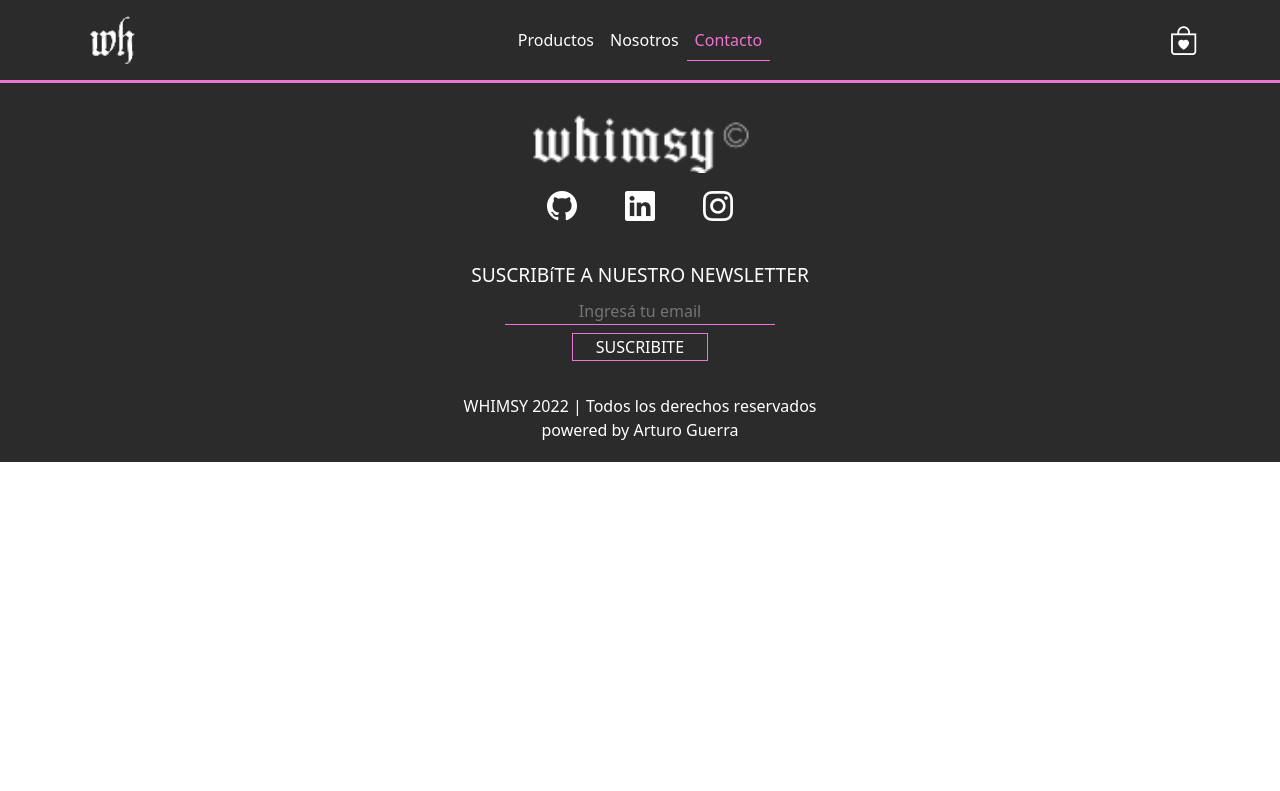
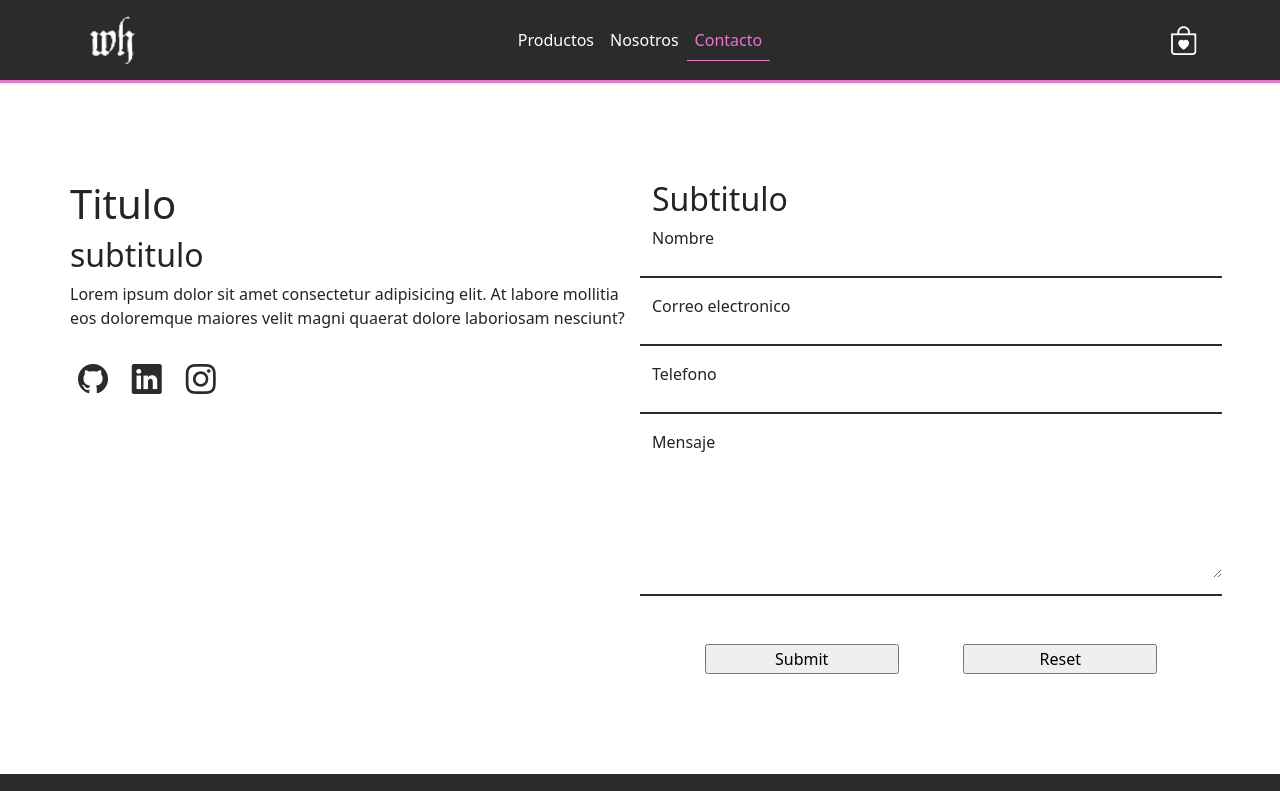
Before and after one commit to arturoguerrab/PFGuerra, a plain HTML site: page pages/contact.html in a window 1280 px wide. Shown: the top 791 px of the page. Drawn offline with nearby package versions, Linux system fonts and the light colour scheme.

Commit message:
Se finalizaron todos las vistas del sitio, solo a falta de retoques

```diff
--- a/css/styles.css
+++ b/css/styles.css
@@ -213,3 +213,77 @@
     background-color: rgb(236, 117, 207);
     text-align: center;
 }
+
+/* ----Seccion Contacto/contact---- */
+
+/* .contacto__fluid{
+    background-image: url(../assets/img/hero_img.jpg);
+    background-size: cover;
+} */
+
+.contacto__container{
+    padding: 100px 0px 100px 0px;
+}
+
+.contact__icons{
+    font-size: 30px;
+    padding-top: 10px;
+}
+
+.contact__icons i{
+    color: #2b2b2b;
+}
+
+.contact__icons i:hover{
+    color: rgb(236, 117, 207) ;
+}
+
+.form__estilos{
+    border-bottom: 2px solid #2b2b2b;
+}
+
+.form__estilos input{
+    border: none;
+    background: transparent;
+}
+
+.form__estilos textarea{
+    border: none;
+    background: transparent;
+}
+
+.form__estilos input:focus{
+    outline: none;
+
+}
+
+.form__estilos textarea:focus{
+    outline: none;
+}
+
+/* ----Seccion nosotros/about---- */
+
+.about__img{
+    width: 400px;
+    height: 500px;
+}
+
+.about__bg{
+    background-image: url(../assets/img/hero_img.jpg);
+    background-repeat: no-repeat;
+    background-attachment: fixed;
+}
+
+.abouta__fluid{
+    background-color: white;
+
+}
+
+.aboutb__fluid{
+    height: 400px;
+}
+
+.about__two{
+    background-color: #2b2b2bc2;
+    color: white;
+}
--- a/pages/contact.html
+++ b/pages/contact.html
@@ -32,6 +32,47 @@
     </header>
 
     <main>
+        <section class="container-fluid contacto__fluid">
+            <div class="container contacto__container">
+                <div class="row">
+                    <div class="col-lg-6">
+                        <h1>Titulo</h1>
+                        <h2>subtitulo</h2>
+                        <p>Lorem ipsum dolor sit amet consectetur adipisicing elit. At labore mollitia eos doloremque maiores velit magni quaerat dolore laboriosam nesciunt?</p>
+                        <div class="contact__icons ">
+                            <a href="https://github.com/arturoguerrab" target="_blank" class="p-2"><i class="bi bi-github"></i></a>
+                            <a href="https://www.linkedin.com/in/arturoguerrab" target="_blank" class="p-2"><i class="bi bi-linkedin"></i></a>
+                            <a href="https://www.instagram.com/arturoguerrab" target="_blank" class="p-2"><i class="bi bi-instagram"></i></a>
+                        </div>
+                    </div>
+                    <div class="col-lg-6 pt-5 pt-lg-0">
+                        <h2>Subtitulo</h2>
+                        <form action="">
+                            <div class="row form__estilos">
+                                <label for="nombre" class="col-4">Nombre</label>
+                                <input type="text" id="nombre" class="col-12" required>
+                            </div>
+                            <div class="row form__estilos pt-3">
+                                <label for="email" class="col-4">Correo electronico</label>
+                                <input type="email" id="email" class="col-12" required>
+                            </div>
+                            <div class="row form__estilos pt-3">
+                                <label for="telefono" class="col-4">Telefono</label>
+                                <input type="tel" id="telefono" class="col-12" required>
+                            </div>
+                            <div class="row pb-3 form__estilos pt-3">
+                                <label for="mensaje" class="col-4">Mensaje</label>
+                                <textarea name="" id="mensaje" cols="30" rows="5" class="col-12"></textarea>
+                            </div>
+                            <div class="row pt-5 justify-content-evenly">
+                                <input type="submit" id="submit" class="col-4">
+                                <input type="reset" id="reset" class="col-4">
+                            </div>
+                        </form>
+                    </div>
+                </div>
+            </div>
+        </section>
 
     </main>
 
@@ -39,11 +80,6 @@
         <div class="container-fluid footer__container">
             <div class="container d-flex flex-column align-items-center">
                 <img class="footer__img" src="../assets/img/logofooter.png" alt="logo whimsy">
-                <div class="footer__icons d-flex justify-content-center gap-5">
-                    <a href="https://github.com/arturoguerrab" target="_blank"><i class="bi bi-github"></i></a>
-                    <a href="https://www.linkedin.com/in/arturoguerrab" target="_blank"><i class="bi bi-linkedin"></i></a>
-                    <a href="https://www.instagram.com/arturoguerrab" target="_blank"><i class="bi bi-instagram"></i></a>
-                </div>
                 <hr/>
                 <form class="footer__form d-flex flex-column align-items-center gap-2" action="">
                     <label for="suscribite">SUSCRIBíTE A NUESTRO NEWSLETTER</label>
```
Also changed, not shown: pages/about.html (+38 -1 lines), pages/datasheet.html (+1 -1 lines), assets/img/hero1.jpg (deleted), assets/img/hero2.jpg (deleted), assets/img/hero3.jpg (deleted), assets/img/imagen_a.jpg (added), assets/img/imagen_b.jpg (added), assets/img/imagen_c.jpg (added), assets/img/imagen_d.jpg (added), assets/img/imagen_e.jpg (added), assets/img/vela.jpg (deleted), 1 other file.
